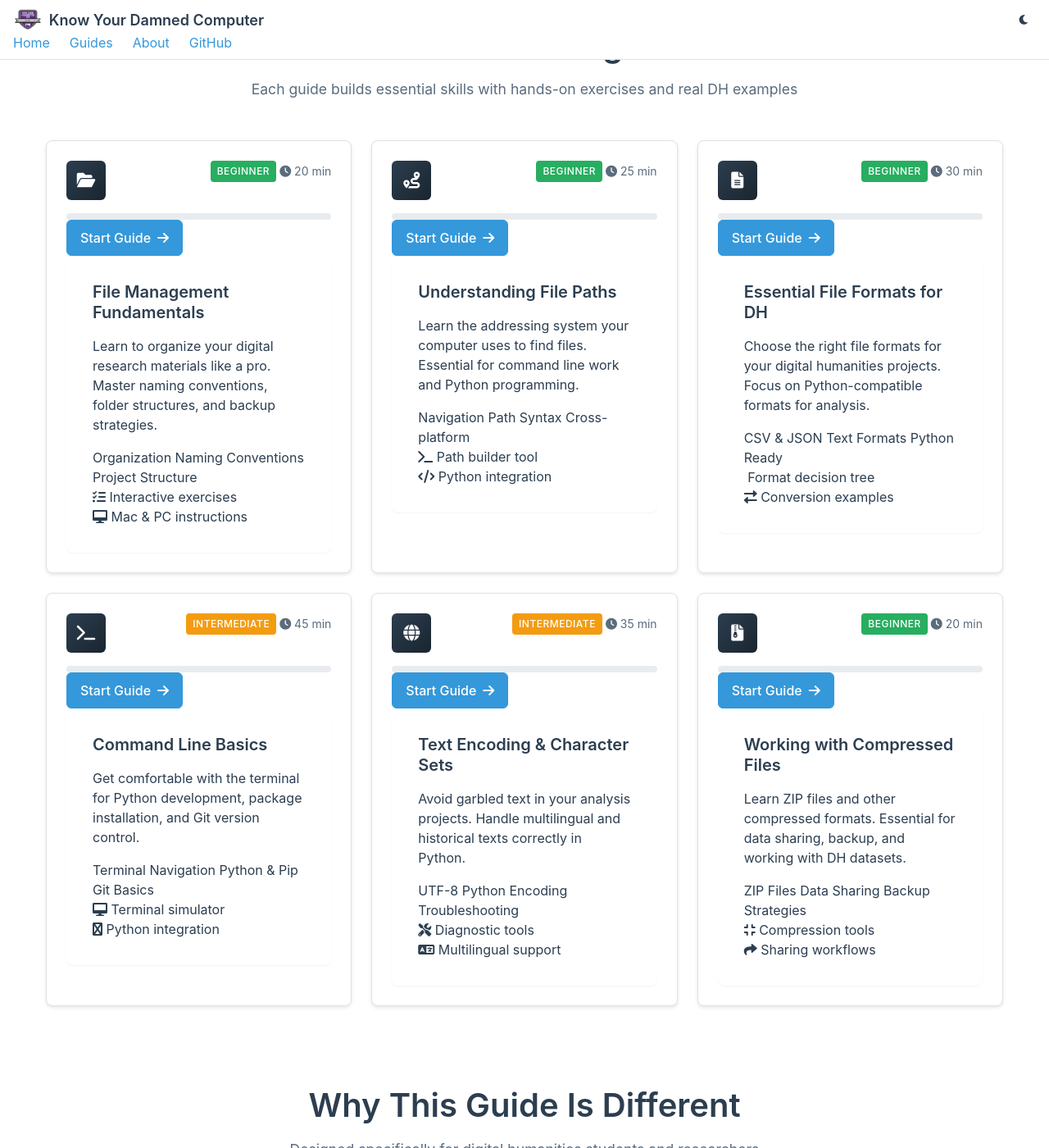
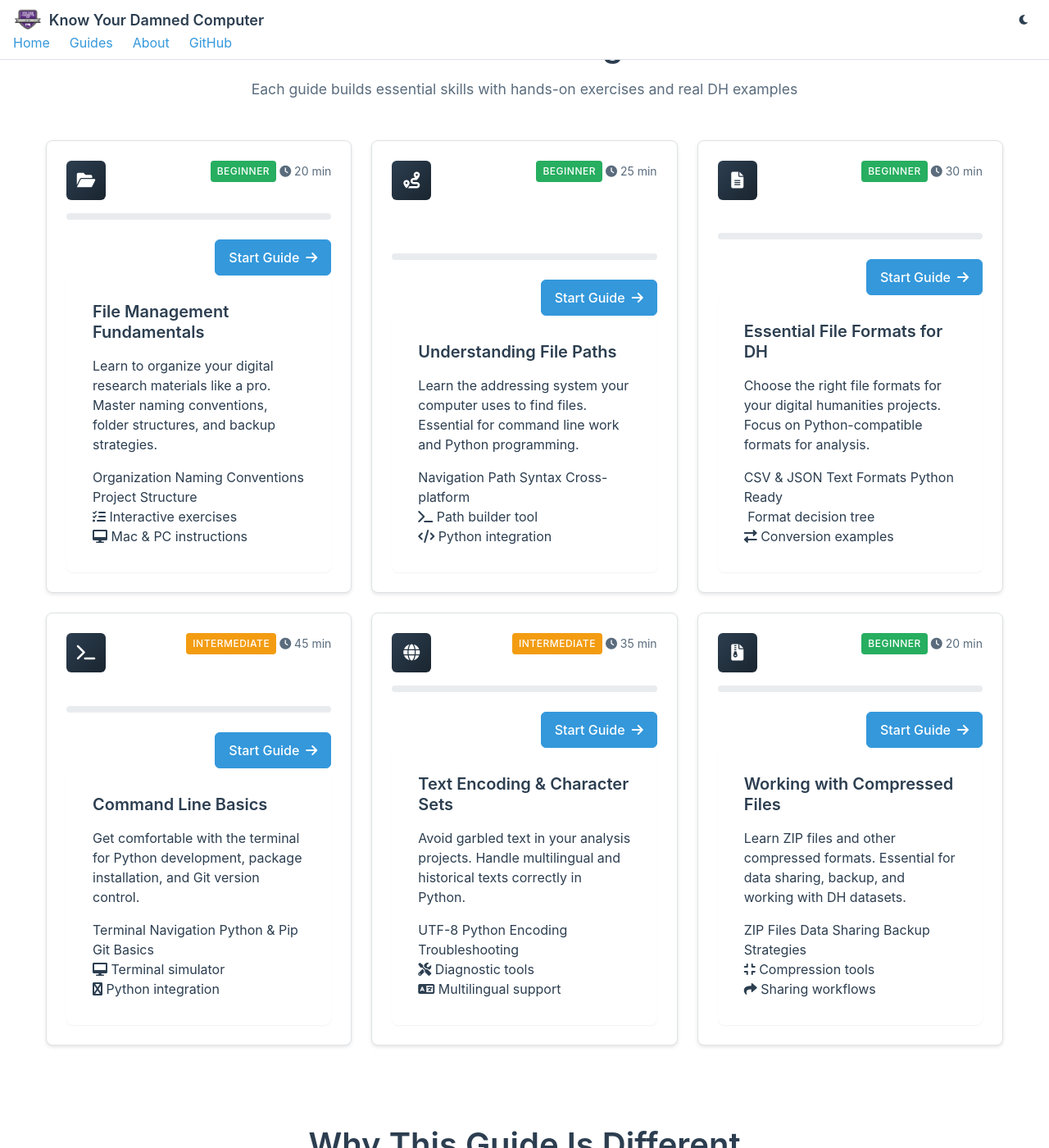
Before and after one commit to TCU-DCDA/know_your_damned_computer, a Jekyll site: the page built from docs/index.html, in a window 1280 px wide and 1400 px high, scrolled down 1387 px. Shown: the whole window at 82% size. Built offline with Jekyll 4.4.1, drawn with Linux system fonts in a browser that asks for light colours; nearby versions of some CDN libraries.

Commit message:
Update main.css

```diff
--- a/docs/assets/css/main.css
+++ b/docs/assets/css/main.css
@@ -616,6 +616,19 @@ a:focus {
 
 .guide-actions {
   margin-top: auto;
+}
+
+/* Guide footer with button positioning */
+.guide-footer {
+  margin-top: auto;
+  display: flex;
+  flex-direction: column;
+  gap: var(--space-md);
+}
+
+.guide-footer .btn {
+  align-self: flex-end;
+  margin-top: var(--space-sm);
 }
 
 /* ========================================
```
